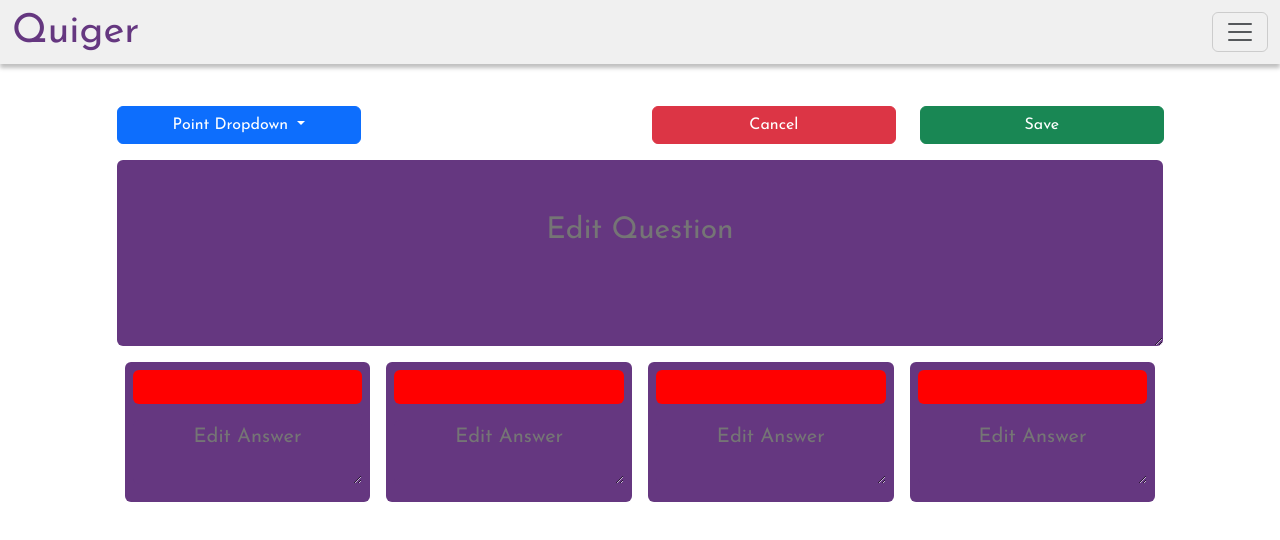
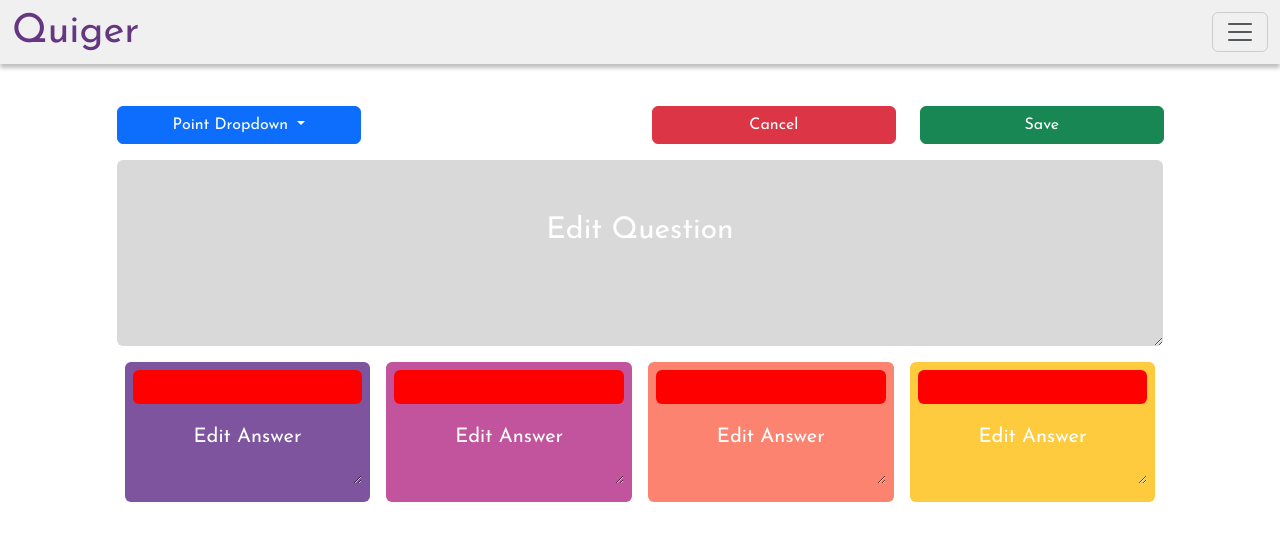
Before and after one commit to jinwu09/GContest, a Vue app in the folder frontend/: page /creator/1/edit in a window 1280 px wide. Shown: the top 540 px of the page. Built offline with nearby package versions, Linux system fonts and the light colour scheme.

Commit message:
update EditQuiz

```diff
--- a/frontend/src/views/Quiz/Creator/EditQuiz.vue
+++ b/frontend/src/views/Quiz/Creator/EditQuiz.vue
@@ -54,33 +54,33 @@ import NavBar from '@/components/NavBar.vue'
 
             <div class="row">
                 <div class="col-12 d-flex">
-                    <div class="w-25 p-2 questionBox rounded m-2" action="#" method="post">
+                    <div class="w-25 p-2 questionBox1 rounded m-2" action="#" method="post">
                         <label class="switch w-100 mb-3">
                             <input type="checkbox">
                             <span class="slider rounded"></span>
                         </label>
-                        <textarea name="text" oninput='this.style.height = "";this.style.height = this.scrollHeight + "px"' class="rounded text-center hvr-radial-out noBorder questionBox w-100" id="questionBoxColor1" placeholder="Edit Answer"></textarea>
+                        <textarea name="text" oninput='this.style.height = "";this.style.height = this.scrollHeight + "px"' class="rounded text-center noBorder w-100 questionBoxColor1" placeholder="Edit Answer"></textarea>
                     </div>
-                    <div class=" w-25 p-2 questionBox rounded m-2">
+                    <div class=" w-25 p-2 questionBox2 rounded m-2">
                         <label class="switch w-100 mb-3">
                             <input type="checkbox">
                             <span class="slider rounded"></span>
                         </label>
-                        <textarea name="text" oninput='this.style.height = "";this.style.height = this.scrollHeight + "px"' class="rounded text-center noBorder questionBox w-100" id="questionBoxColor2" placeholder="Edit Answer"></textarea>
+                        <textarea name="text" oninput='this.style.height = "";this.style.height = this.scrollHeight + "px"' class="rounded text-center noBorder w-100 questionBoxColor2" placeholder="Edit Answer"></textarea>
                     </div>
-                    <div class="w-25 p-2 questionBox rounded m-2">
+                    <div class="w-25 p-2 questionBox3 rounded m-2">
                         <label class="switch w-100 mb-3">
                             <input type="checkbox">
                             <span class="slider rounded"></span>
                         </label>
-                        <textarea name="text" oninput='this.style.height = "";this.style.height = this.scrollHeight + "px"' class="rounded text-center noBorder questionBox w-100" id="questionBoxColor3" placeholder="Edit Answer"></textarea>
+                        <textarea name="text" oninput='this.style.height = "";this.style.height = this.scrollHeight + "px"' class="rounded text-center noBorder w-100 questionBoxColor3" placeholder="Edit Answer"></textarea>
                     </div>
-                    <div class="w-25 p-2 questionBox rounded m-2">
+                    <div class="w-25 p-2 questionBox4 rounded m-2">
                         <label class="switch w-100 mb-3">
                             <input type="checkbox">
                             <span class="slider rounded"></span>
                         </label>
-                        <textarea name="text" oninput='this.style.height = "";this.style.height = this.scrollHeight + "px"' class="rounded text-center noBorder questionBox w-100" id="questionBoxColor4" placeholder="Edit Answer"></textarea>
+                        <textarea name="text" oninput='this.style.height = "";this.style.height = this.scrollHeight + "px"' class="rounded text-center questionBoxColor4 noBorder w-100" placeholder="Edit Answer"></textarea>
                     </div>
                 </div>
 
@@ -212,27 +212,44 @@ import NavBar from '@/components/NavBar.vue'
     }
     ::placeholder {
         text-align: center !important;
+        color: white !important;
     }
     .bigTextbox{
         font-size: 30px !important;
         color: white !important;
+        background-color: #D9D9D9 !important;
     }
-    .questionBox{
+    .questionBox1{
         font-size: 20px !important;
-        background-color: var(--main-color) !important;
+        background-color: #7E549E !important;
         color: white !important;
     }
-    #questionBoxColor1{
+    .questionBox2{
+        font-size: 20px !important;
+        background-color: #C2549D !important;
         color: white !important;
     }
-    #questionBoxColor2{
+    .questionBox3{
+        font-size: 20px !important;
+        background-color: #FC8370 !important;
         color: white !important;
     }
-    #questionBoxColor3{
+    .questionBox4{
+        font-size: 20px !important;
+        background-color: #FECB3E !important;
         color: white !important;
     }
-    #questionBoxColor4{
-        color: white !important;
+    .questionBoxColor1{
+        background-color: #7E549E !important;
+    }
+    .questionBoxColor2{
+        background-color: #C2549D !important;
+    }
+    .questionBoxColor3{
+        background-color: #FC8370 !important;
+    }
+    .questionBoxColor4{
+        background-color: #FECB3E !important;
     }
     .bt1{
         padding: 10px !important;
```
